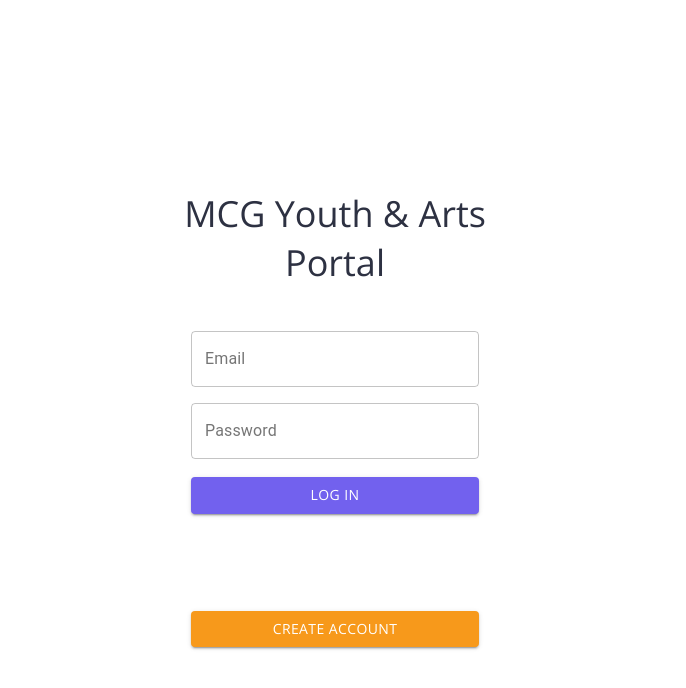
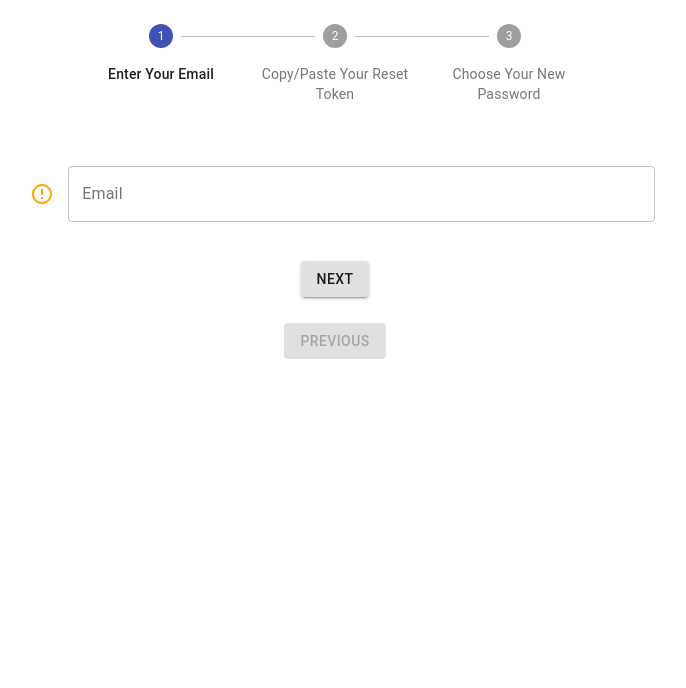
Before and after one commit to GrahamGoudeau/mcg-portal, a React (Create React App) app in the folder ui/: page /password-reset in a window 1280 px wide. Before the commit this address led to /. Shown: the top 688 px of the page, without its empty margins (305-991 px from the left). Built offline with nearby package versions, Linux system fonts and the light colour scheme; no server answers.

Commit message:
Start on password reset UI

```diff
--- a/ui/src/App.js
+++ b/ui/src/App.js
@@ -1,11 +1,6 @@
 import React from 'react';
 import Client from './svc/Fetch'
-import {
-  BrowserRouter as Router,
-  Switch,
-  Route,
-  Redirect,
-} from "react-router-dom";
+import {BrowserRouter as Router, Redirect, Route, Switch,} from "react-router-dom";
 import Login from './pages/Login'
 import ContentBrowser from './pages/ContentBrowser';
 import AuthService from "./svc/AuthService";
@@ -17,6 +12,8 @@ import JobsService from "./svc/JobsSvc";
 import ResourcesService from "./svc/ResourcesSvc";
 import EventsService from "./svc/EventScv";
 import ApprovalRequestSvc from "./svc/ApprovalRequestSvc";
+import PasswordResetPage from "./pages/PasswordReset";
+import PasswordResetSvc from "./svc/PasswordResetSvc";
 
 const hostname = process.env.REACT_APP_HOSTNAME ? process.env.REACT_APP_HOSTNAME : window.location.host;
 const protocol = window.location.protocol ? window.location.protocol : 'http:';
@@ -33,6 +30,7 @@ const jobsService = new JobsService(serverClient);
 const resourcesService = new ResourcesService(serverClient);
 const eventsService = new EventsService(serverClient);
 const approvalRequestsService = new ApprovalRequestSvc(serverClient);
+const passwordResetService = new PasswordResetSvc(serverClient, authState);
 
 function App() {
 
@@ -42,6 +40,9 @@ function App() {
                 <Switch>
                     <Route exact path="/register">
                         <Register authService={authService}/>
+                    </Route>
+                    <Route exact path="/password-reset">
+                        <PasswordResetPage passwordResetService={passwordResetService}/>
                     </Route>
                     <Route exact path="/">
                         <Login authService={authService}/>
@@ -68,18 +69,18 @@ function App() {
 
 // A wrapper for <Route> that redirects to the login
 // screen if you're not yet authenticated.
-function LoggedInRoute({ children, ...rest }) {
+function LoggedInRoute({children, ...rest}) {
     return (
         <Route
             {...rest}
-          render={({ location }) =>
+            render={({location}) =>
                 authState.isLoggedIn() ? (
                     children
                 ) : (
                     <Redirect
                         to={{
                             pathname: "/",
-                        state: { from: location }
+                            state: {from: location}
                         }}
                     />
                 )
--- a/ui/src/lib/Auth.js
+++ b/ui/src/lib/Auth.js
@@ -33,6 +33,10 @@ class AuthorizationState {
         localStorage.setItem('bearer', newToken);
         localStorage.setItem('email', email);
     }
+
+    getEmail() {
+        return this.email;
+    }
 }
 
 export default AuthorizationState
--- a/ui/src/pages/Login.js
+++ b/ui/src/pages/Login.js
@@ -18,6 +18,16 @@ const useStyles = makeStyles(theme => ({
         },
         marginTop: '5vh',
     },
+    resetButton: {
+        fontFamily: Style.FontFamily,
+        backgroundColor: Style.Orange,
+        color: 'white',
+        width: '90%',
+        maxWidth: '100%',
+        '&:hover': {
+            backgroundColor: Style.Tan,
+        },
+    }
 }));
 
 function Login(props) {
@@ -50,7 +60,11 @@ function Login(props) {
                     }}
                 />
                 <Button variant="contained" className={classes.button} onClick={() => history.push("/register")}>
-                    Create Account</Button>
+                    Create Account
+                </Button>
+                <Button variant="contained" className={classes.resetButton} onClick={() => history.push("/password-reset")}>
+                    Reset Password
+                </Button>
             </Grid>
         </Grid>
     );
--- /dev/null
+++ b/ui/src/pages/PasswordReset.js
@@ -0,0 +1,101 @@
+import React, {useState} from 'react';
+import Stepper from '@material-ui/core/Stepper';
+import Step from '@material-ui/core/Step';
+import StepLabel from '@material-ui/core/StepLabel';
+import Button from '@material-ui/core/Button';
+import { makeStyles } from '@material-ui/core/styles';
+import Grid from '@material-ui/core/Grid';
+import { TextField } from '@material-ui/core';
+import CheckCircleIcon from '@material-ui/icons/CheckCircle';
+import ErrorOutlineIcon from '@material-ui/icons/ErrorOutline';
+
+function PasswordResetPage(props) {
+    const [step, setStep] = useState(0);
+    const [email, setEmail] = useState('');
+    const [token, setToken] = useState('');
+
+    async function nextStep() {
+        if (step === 1) {
+            const isValid = await props.passwordResetService.validateToken(email, token);
+            if (!isValid) {
+                alert("Token is not recognized. It might be expired, or you may have copy/pasted it incorrectly.")
+                return
+            }
+        }
+
+        setStep(step + 1);
+    }
+
+    let emailEntry = null;
+    if (step >= 0) {
+        emailEntry = <Grid container direction='row' style={{width: '100%'}}>
+            <Grid item xs={1}>
+                <Grid container alignItems='center' justify='center' style={{height: '100%'}}>
+                    {step > 0 ? <CheckCircleIcon style={{color: 'green'}}/> : <ErrorOutlineIcon style={{color: 'orange'}}/>}
+                </Grid>
+            </Grid>
+            <Grid item xs={11}>
+                <TextField fullWidth variant='outlined' value={email} disabled={step > 0} onChange={e => setEmail(e.target.value)} label='Email'/>
+            </Grid>
+        </Grid>
+    }
+
+    let tokenEntry = null;
+    if (step > 0) {
+        tokenEntry = <Grid container direction='row' style={{width: '100%', marginTop: '3%'}}>
+            <Grid item xs={1}>
+                <Grid container alignItems='center' justify='center' style={{height: '100%'}}>
+                    {step > 1 ? <CheckCircleIcon style={{color: 'green'}}/> : <ErrorOutlineIcon style={{color: 'orange'}}/>}
+                </Grid>
+            </Grid>
+            <Grid item xs={11}>
+                <TextField fullWidth variant='outlined' value={token} disabled={step > 1} onChange={e => setToken(e.target.value)} label='Reset Token'/>
+            </Grid>
+        </Grid>
+    }
+
+    let passwordEntry = null;
+    if (step === 2) {
+        passwordEntry = <p>Hi</p>
+    }
+
+    const nextButton = step < 2 ? <Button variant='contained' onClick={nextStep}>Next</Button> : <Button>Finish</Button>;
+    const previousButton = <Button variant='contained' onClick={() => {
+        if (step > 0) {
+            setStep(step - 1);
+        }
+    }} disabled={step === 0}>Previous</Button>
+
+    return <Grid container direction='column' justify='center' alignItems='center' alignContent='center'>
+        <Grid item xs={12} md={6} style={{marginBottom: '3%'}}>
+            <Stepper activeStep={step} alternativeLabel>
+                <Step>
+                    <StepLabel>Enter Your Email</StepLabel>
+                </Step>
+                <Step>
+                    <StepLabel>Copy/Paste Your Reset Token</StepLabel>
+                </Step>
+                <Step>
+                    <StepLabel>Choose Your New Password</StepLabel>
+                </Step>
+            </Stepper>
+        </Grid>
+        <Grid item xs={10} md={6} style={{textAlign: 'center', width: '100%'}}>
+            {emailEntry}
+        </Grid>
+        <Grid item xs={10} md={6} style={{textAlign: 'center', width: '100%'}}>
+            {tokenEntry}
+        </Grid>
+        <Grid item xs={10} md={6} style={{textAlign: 'center', width: '100%'}}>
+            {passwordEntry}
+        </Grid>
+        <Grid item xs={10} md={6} style={{marginTop: '3%', marginBottom: '2%'}}>
+            {nextButton}
+        </Grid>
+        <Grid item xs={10} md={6}>
+            {previousButton}
+        </Grid>
+    </Grid>
+}
+
+export default PasswordResetPage;
--- /dev/null
+++ b/ui/src/svc/PasswordResetSvc.js
@@ -0,0 +1,20 @@
+class PasswordResetSvc {
+    constructor(serverClient, authState) {
+        this.serverClient = serverClient;
+        this.authState = authState;
+    }
+
+    async validateToken(email, token) {
+        const response = await this.serverClient.fetch('/api/v1/password-reset/validation/', {
+            method: 'POST',
+            body: JSON.stringify({
+                token,
+                email,
+            })
+        });
+        const body = await response.json();
+        return body.isValid;
+    }
+}
+
+export default PasswordResetSvc;
```
Also changed, not shown: 2 other files (tests, documents, lock files or other folders). Lines whose indentation alone changed are shown as unchanged.
